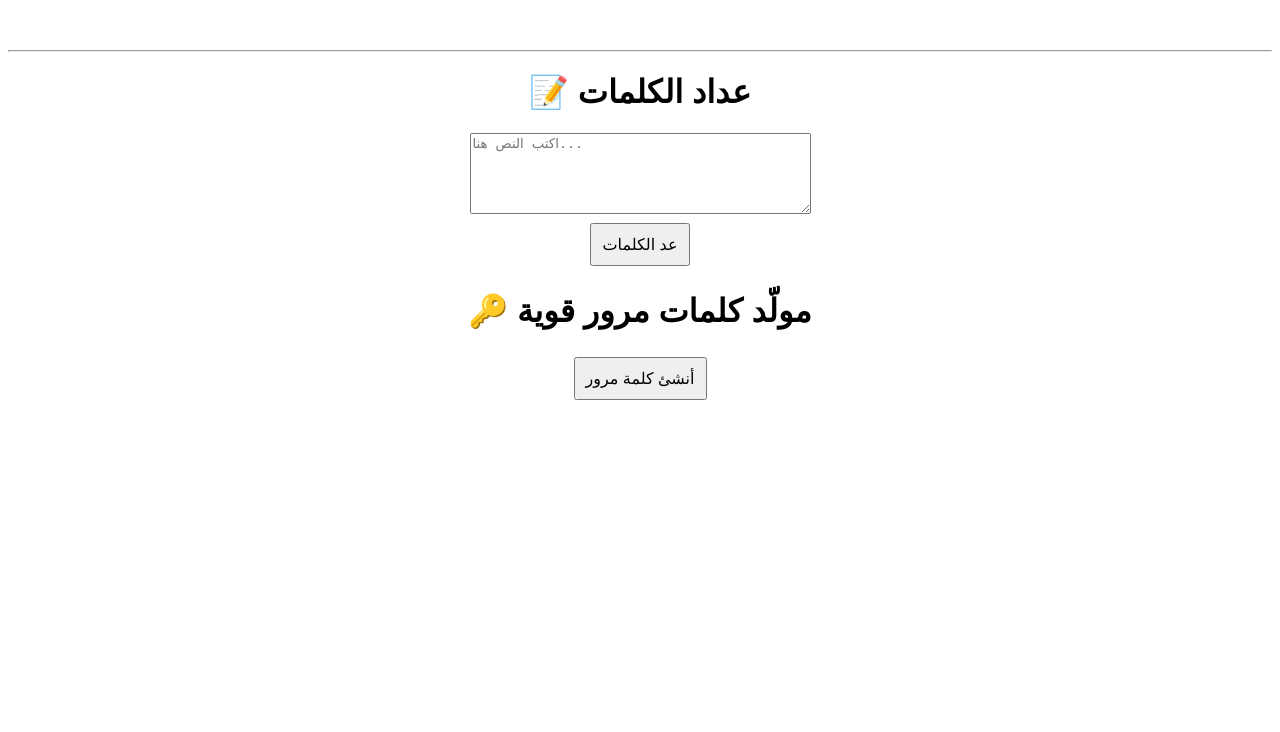
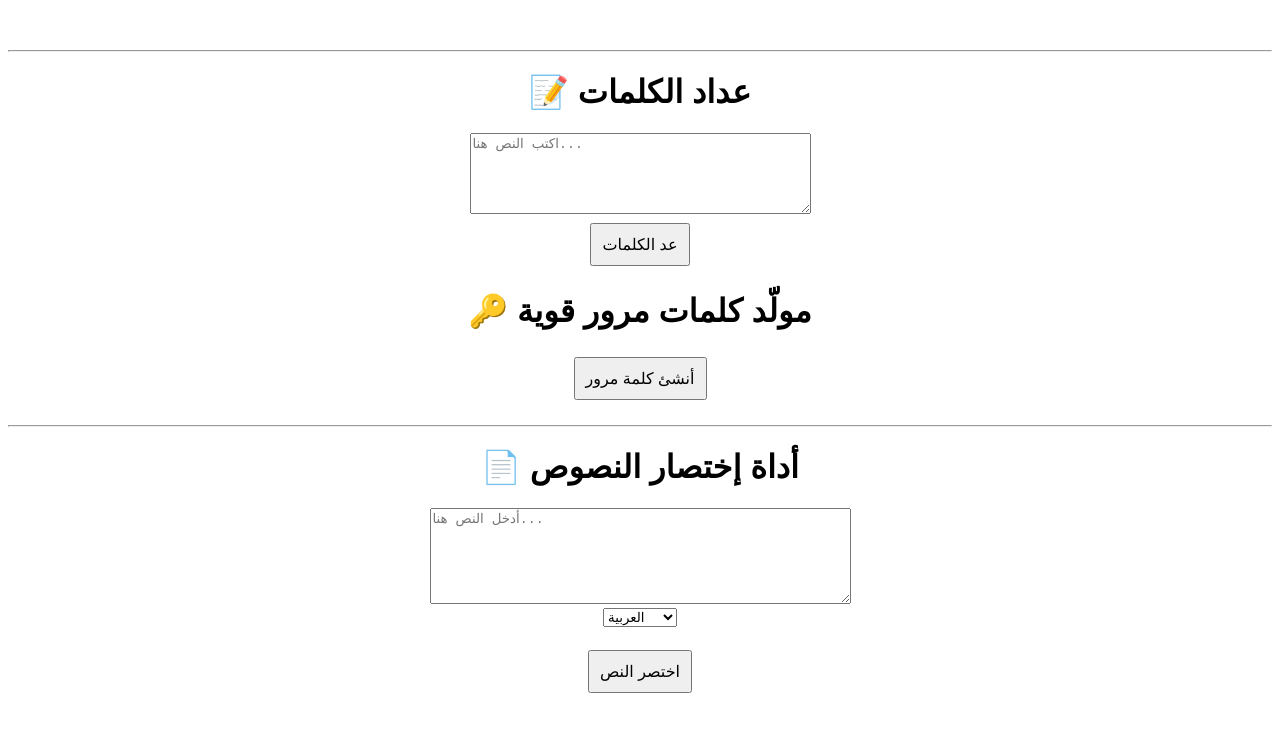
Before and after one commit to rachid5577/my-website, a plain HTML site: page index.html in a window 1280 px wide. Drawn offline with Linux system fonts and the light colour scheme.

Commit message:
Update index.html

```diff
--- a/index.html
+++ b/index.html
@@ -38,5 +38,36 @@
       document.getElementById("password").innerText = "كلمة المرور: " + password;
     }
   </script>
-</body>
+<hr>
+<h1>📄 أداة إختصار النصوص</h1>
+<textarea id="longText" rows="6" cols="50" placeholder="أدخل النص هنا..."></textarea><br>
+<select id="lang">
+  <option value="ar">العربية</option>
+  <option value="fr">Français</option>
+  <option value="en">English</option>
+</select>
+<br><br>
+<button onclick="summarize()">اختصر النص</button>
+<div id="summary" style="margin-top:15px; font-weight:bold;"></div>
+
+<script>
+  function summarize() {
+    let text = document.getElementById("longText").value.trim();
+    let lang = document.getElementById("lang").value;
+    if (text === "") {
+      document.getElementById("summary").innerText = "⚠️ الرجاء إدخال النص.";
+      return;
+    }
+    // نختصر النص بأول 100 حرف فقط (نسخة بسيطة)
+    let shortText = text.substring(0, 100);
+    if (text.length > 100) shortText += "...";
+
+    let message = "";
+    if (lang === "ar") message = "النص المختصر: " + shortText;
+    if (lang === "fr") message = "Texte résumé: " + shortText;
+    if (lang === "en") message = "Summary: " + shortText;
+
+    document.getElementById("summary").innerText = message;
+  }
+</script></body>
 </html>
```
